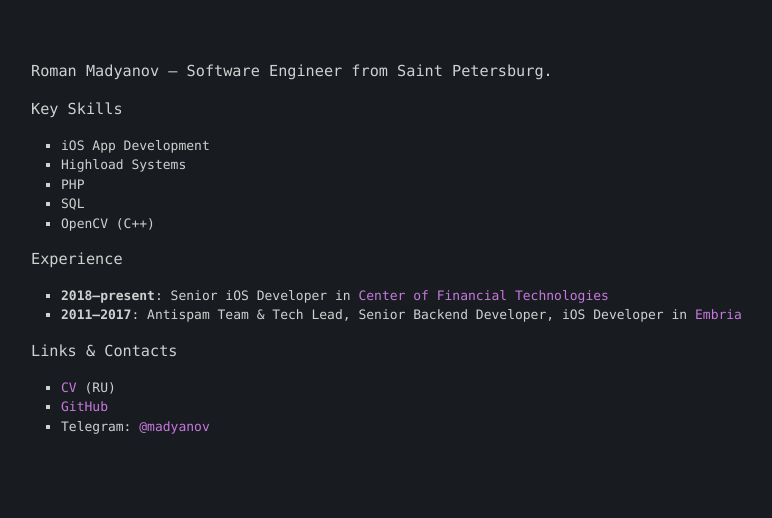
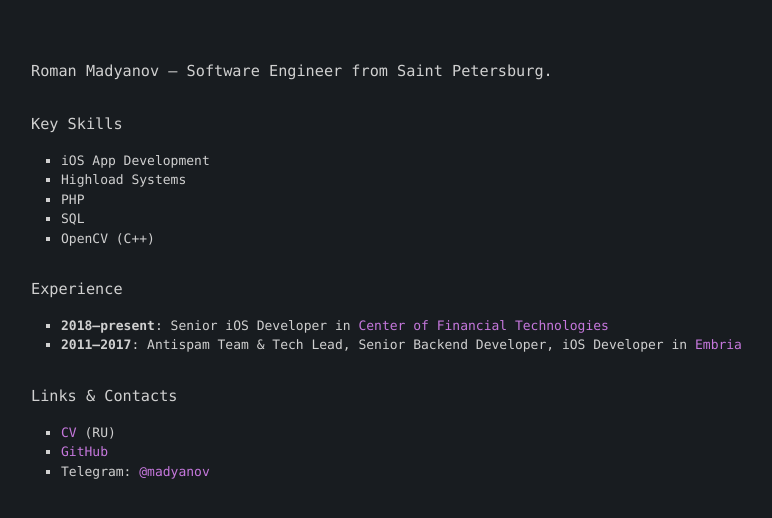
Before and after one commit to madyanov/madyanov.github.io, a Jekyll site: the page built from index.md, in a window 1280 px wide. Shown: the top 518 px of the page, without its empty margins (239-1011 px from the left). Built offline with Jekyll 4.4.1, drawn with Linux system fonts in a browser that asks for light colours.

Commit message:
Update paddings

```diff
--- a/_sass/home.scss
+++ b/_sass/home.scss
@@ -38,16 +38,20 @@ $on-phone:          600px !default;
   font-size: $base-font-size * $ratio;
 }
 
-.wrapper {
-  padding: $spacing-unit * 2;
+.page-content {
+  padding: $spacing-unit 0;
 
   @include media-query($on-pad) {
-    padding: $spacing-unit / 2;
+    padding: 0;
   }
 }
+
+@import "base";
 
 li {
   list-style-type: square;
 }
 
-@import "base";
+h1, h2, h3, h4, h5, h6 {
+  margin-top: $spacing-unit;
+}
--- a/index.md
+++ b/index.md
@@ -5,7 +5,7 @@ title: Roman Madyanov
 description: Roman Madyanov – Software Engineer from Saint Petersburg
 ---
 
-###  Roman Madyanov – Software Engineer from Saint Petersburg.
+### Roman Madyanov – Software Engineer from Saint Petersburg.
 
 ### Key Skills
 
```
